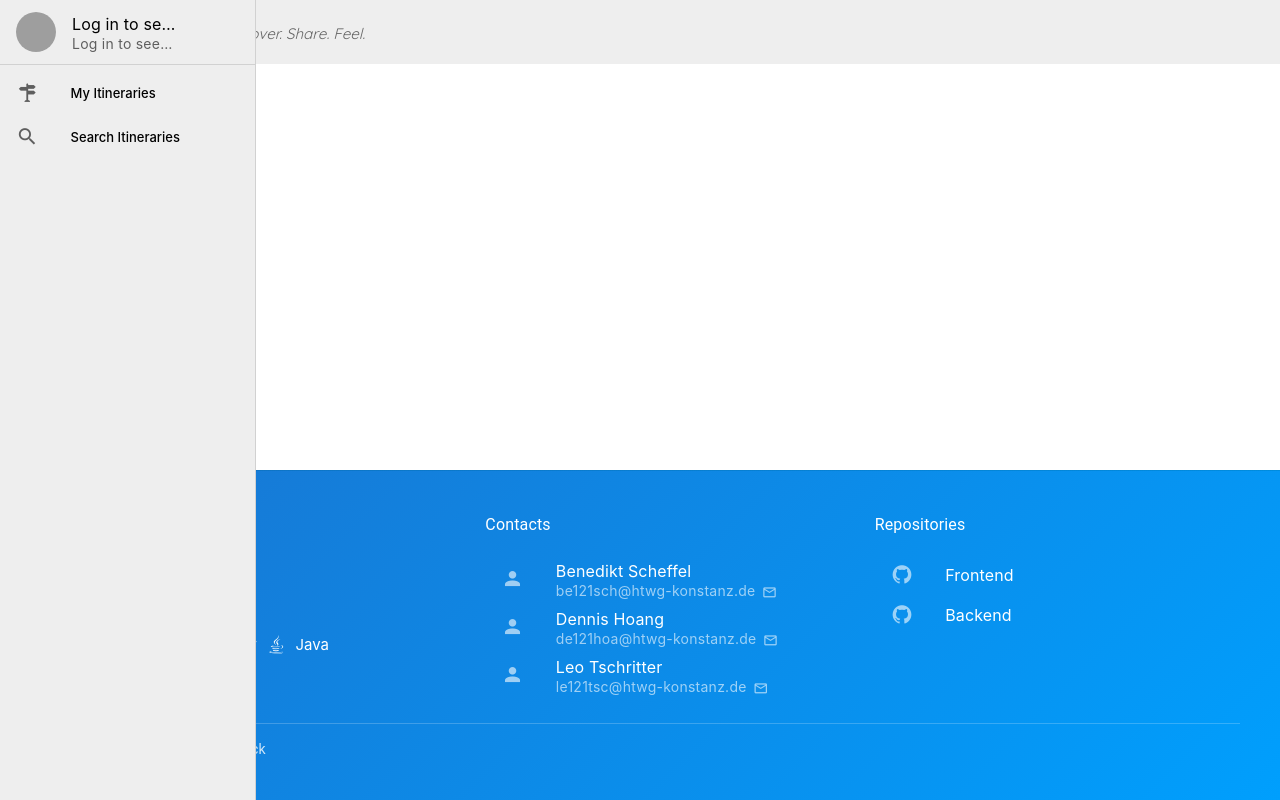
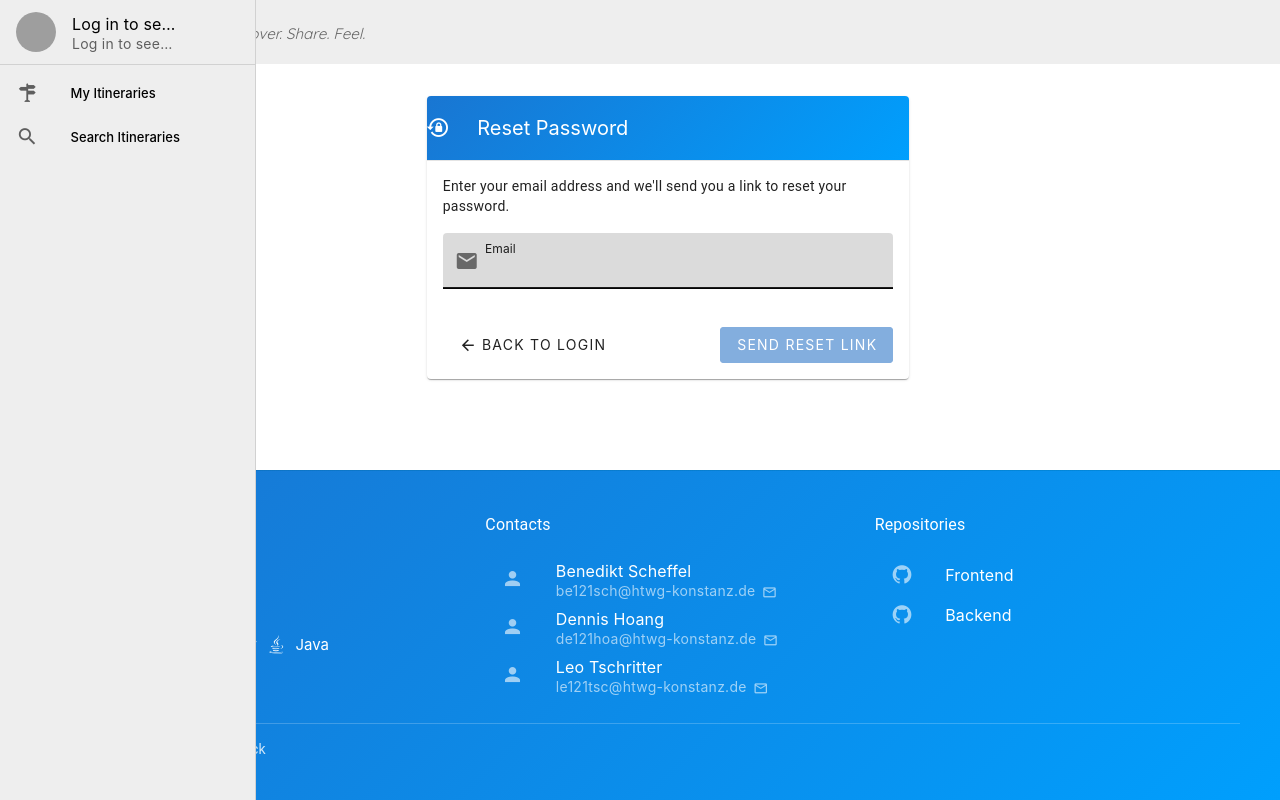
Before and after one commit to leotschritter/cad-frontend, a Vue app: page /password-reset in a window 1280 px wide. Built offline with nearby package versions, Linux system fonts and the light colour scheme; no server answers; grey boxes are pictures that could not be loaded.

Commit message:
feat: add password reset functionality and link in login view

```diff
--- a/src/components/UserLogin.vue
+++ b/src/components/UserLogin.vue
@@ -126,6 +126,13 @@ export default defineComponent({
                   @click:append-inner="showPassword = !showPassword"
               />
 
+              <!-- Forgot Password Link -->
+              <div class="text-right mb-2">
+                <v-btn variant="text" size="small" :to="{ name: 'password-reset' }">
+                  Forgot Password?
+                </v-btn>
+              </div>
+
               <div class="d-flex align-center justify-space-between mt-2">
                 <!-- Redirect to Register component -->
                 <v-btn variant="text" :to="{ name: 'register' }">
--- a/src/router/index.ts
+++ b/src/router/index.ts
@@ -41,6 +41,12 @@ const router = createRouter({
       meta: { requiresGuest: true },
       component: () => import('../components/UserLogin.vue'),
     },
+    {
+      path: '/password-reset',
+      name: 'password-reset',
+      meta: { requiresGuest: true },
+      component: () => import('../views/PasswordResetView.vue'),
+    },
   ],
 })
 
--- a/src/utils/firebaseErrors.ts
+++ b/src/utils/firebaseErrors.ts
@@ -23,6 +23,8 @@ export function getFirebaseErrorMessage(error: any): string {
         return 'This verification link has expired';
       case 'auth/invalid-action-code':
         return 'This verification link is invalid';
+      case 'auth/missing-email':
+        return 'Please enter your email address';
       default:
         return `An error occurred: ${error.message}`;
     }
--- /dev/null
+++ b/src/views/PasswordResetView.vue
@@ -0,0 +1,118 @@
+<script lang="ts">
+import { defineComponent } from 'vue'
+import { sendPasswordResetEmail } from 'firebase/auth'
+import { auth } from '@/config/firebase'
+import { getFirebaseErrorMessage } from '@/utils/firebaseErrors'
+
+export default defineComponent({
+  name: 'PasswordResetView',
+
+  data() {
+    return {
+      valid: false as boolean,
+      loading: false as boolean,
+      errorMsg: null as string | null,
+      successMsg: null as string | null,
+      email: ''
+    }
+  },
+
+  methods: {
+    required(v: any) { return (!!v || v === 0) || 'Required' },
+    emailRule(v: string) { return /.+@.+\..+/.test(v) || 'Invalid email' },
+
+    async onSubmit() {
+      this.errorMsg = null
+      this.successMsg = null
+
+      const formEl = this.$refs.formRef as any
+      const res = await formEl?.validate()
+      if (!res?.valid) return
+
+      this.loading = true
+
+      try {
+        await sendPasswordResetEmail(auth, this.email)
+        this.successMsg = 'Password reset email sent! Check your inbox.'
+        this.email = '' // Clear the form
+      } catch (err: any) {
+        this.errorMsg = getFirebaseErrorMessage(err)
+      } finally {
+        this.loading = false
+      }
+    },
+  },
+
+  mounted() {
+    this.$nextTick(() => {
+      const el = this.$refs.emailField as any
+      el?.focus?.()
+    })
+  }
+})
+</script>
+
+<template>
+  <v-container class="py-8" fluid>
+    <v-row justify="center">
+      <v-col cols="12" sm="8" md="6" lg="5">
+        <v-card :loading="loading">
+          <v-toolbar flat color="primary">
+            <v-icon class="mr-2">mdi-lock-reset</v-icon>
+            <v-toolbar-title class="text-white">Reset Password</v-toolbar-title>
+          </v-toolbar>
+
+          <v-divider />
+
+          <v-card-text>
+            <v-alert
+                v-if="successMsg"
+                type="success"
+                variant="tonal"
+                class="mb-4"
+                :text="successMsg"
+                closable
+                @click:close="successMsg = null"
+            />
+
+            <v-alert
+                v-if="errorMsg"
+                type="error"
+                variant="tonal"
+                class="mb-4"
+                :text="errorMsg"
+                closable
+                @click:close="errorMsg = null"
+            />
+
+            <p class="text-body-2 mb-4">
+              Enter your email address and we'll send you a link to reset your password.
+            </p>
+
+            <v-form ref="formRef" v-model="valid" @submit.prevent="onSubmit">
+              <v-text-field
+                  ref="emailField"
+                  v-model="email"
+                  label="Email"
+                  type="email"
+                  :rules="[required, emailRule]"
+                  autocomplete="email"
+                  prepend-inner-icon="mdi-email"
+              />
+
+              <div class="d-flex align-center justify-space-between mt-4">
+                <v-btn variant="text" :to="{ name: 'login' }">
+                  <v-icon class="mr-1">mdi-arrow-left</v-icon>
+                  Back to Login
+                </v-btn>
+                <v-btn color="primary" type="submit" :disabled="!valid || loading">
+                  Send Reset Link
+                </v-btn>
+              </div>
+            </v-form>
+          </v-card-text>
+        </v-card>
+      </v-col>
+    </v-row>
+  </v-container>
+</template>
```
